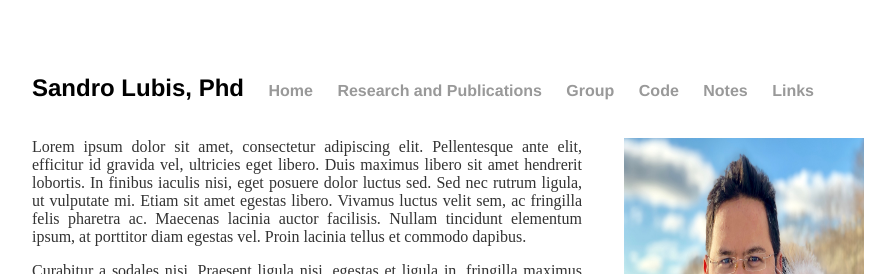
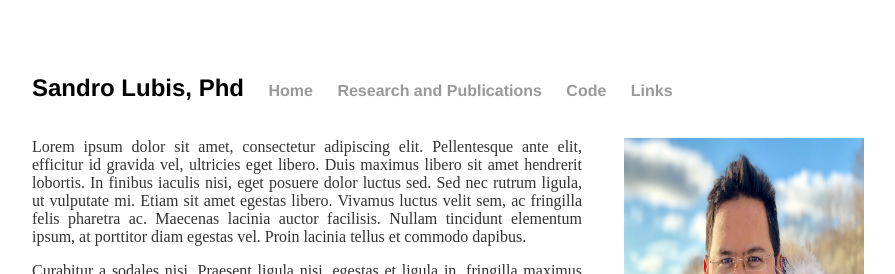
Before and after one commit to sandrolubis/sandrolubis.github.io, a Jekyll site: the page built from index.html, in a window 1280 px wide. Shown: the top 274 px of the page, without its empty margins (276-1171 px from the left). Built offline with Jekyll 4.4.1, drawn with Linux system fonts in a browser that asks for light colours.

Commit message:
Update navigation.html

```diff
--- a/_includes/navigation.html
+++ b/_includes/navigation.html
@@ -3,9 +3,7 @@
         <li><font size="5">{{site.name}}</font></li>
         <li><a href="/">Home</a></li>
         <li><a href="/research">Research and Publications</a></li>
-        <li><a href="/group">Group</a></li>
         <li><a href="/code">Code</a></li>
-        <li><a href="/notes">Notes</a></li>
         <li><a href="/links">Links</a></li>
     </ul>
 </nav>
```
